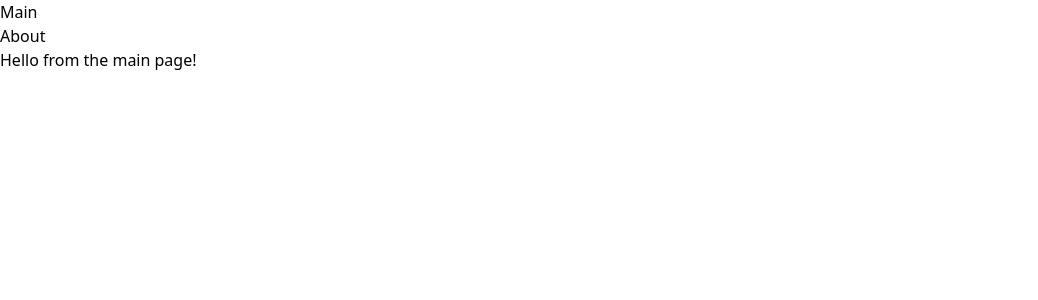
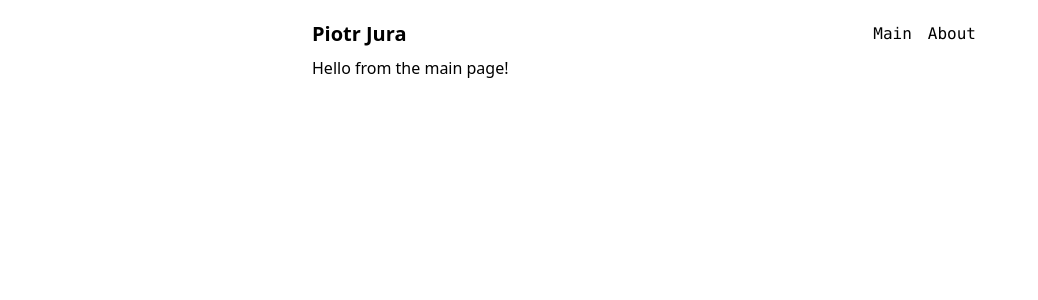
Before and after one commit to piotr-jura-udemy/nuxt-course, a Nuxt app in the folder portfolio/: page / in a window 1280 px wide. Shown: the top 300 px of the page, without its empty margins (0-1038 px from the left). Built offline with nearby package versions, Linux system fonts and the light colour scheme.

Commit message:
0026-styling-the-app-with-tailwind

```diff
--- a/portfolio/layouts/default.vue
+++ b/portfolio/layouts/default.vue
@@ -1,7 +1,12 @@
 <template>
+  <div class="container mx-auto max-w-2xl">
+    <header class="flex justify-between items-center mt-5">
       <div>
-    <nav>
-      <ul>
+        <NuxtLink to="/" class="text-xl font-semibold p-2 hover:bg-gray-200">Piotr Jura</NuxtLink>
+      </div>
+
+      <nav class="font-mono">
+        <ul class="flex space-x-4">
           <li>
             <NuxtLink to="/">Main</NuxtLink>
           </li>
@@ -10,6 +15,10 @@
           </li>
         </ul>
       </nav>
+    </header>
+
+    <main class="p-2">
       <slot />
+    </main>
   </div>
 </template>
```
Lines whose indentation alone changed are shown as unchanged.
